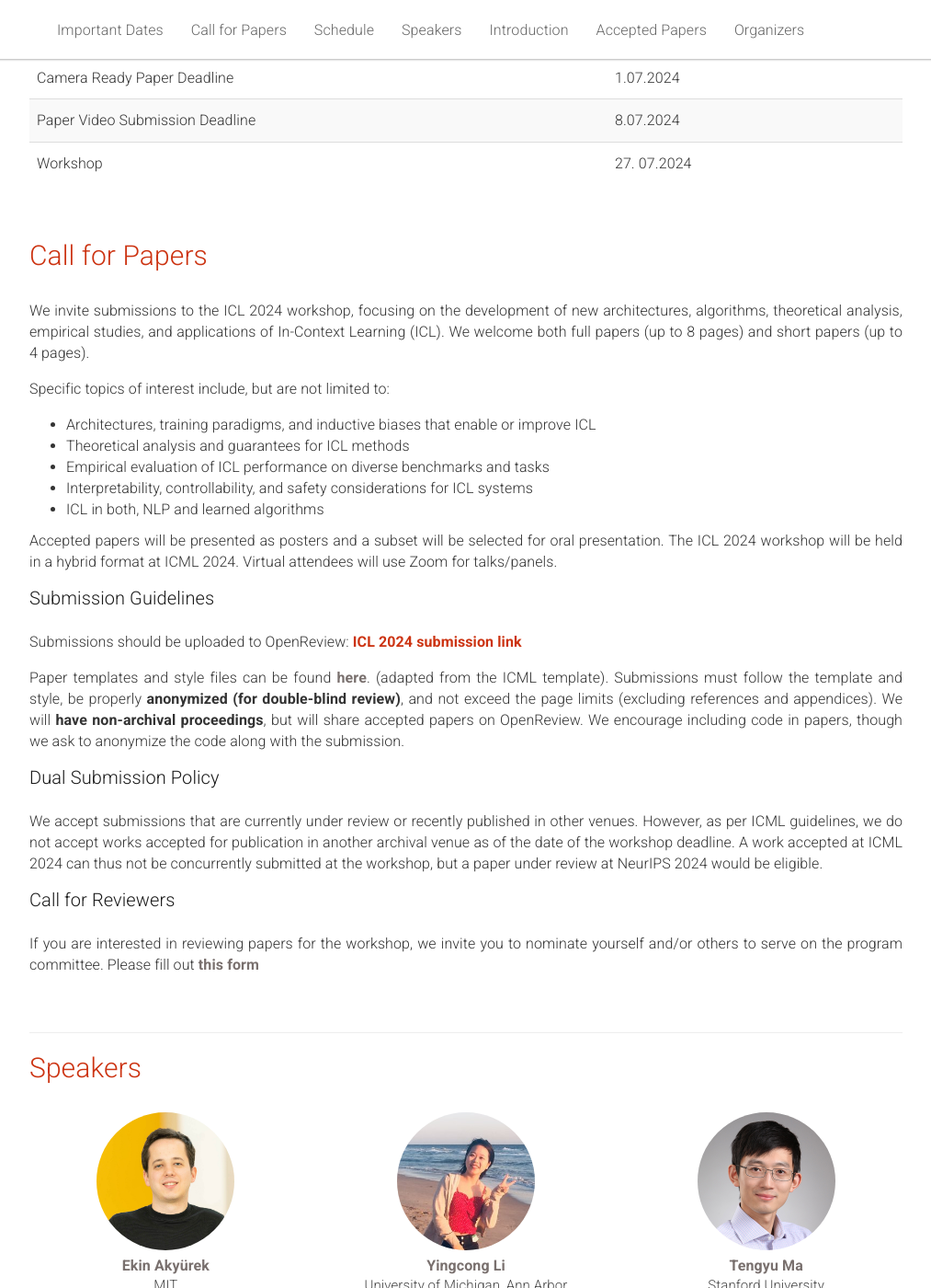
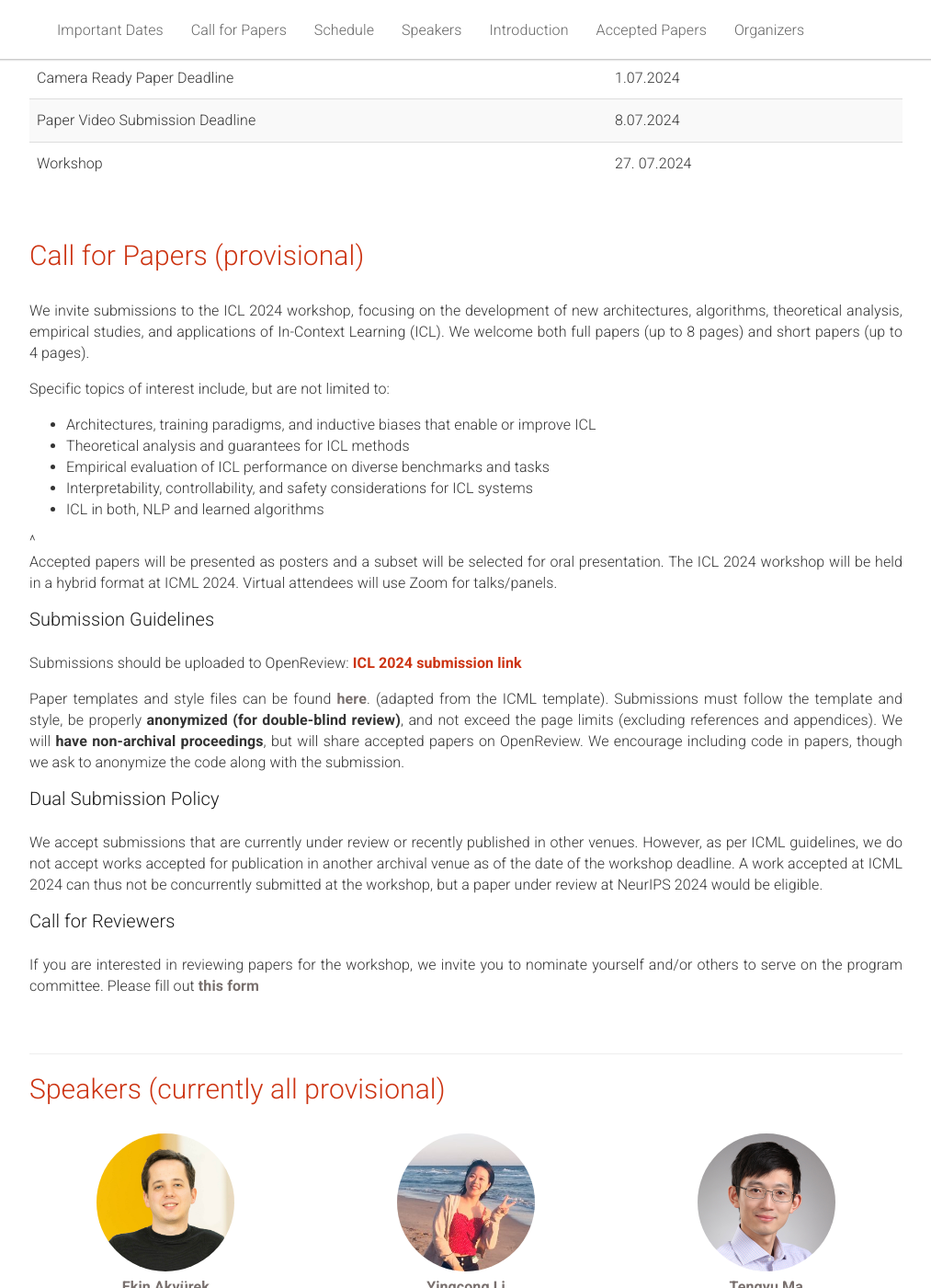
Before and after one commit to iclworkshop/iclworkshop.github.io, a Jekyll site: the page built from _pages/home.md, in a window 1280 px wide and 1400 px high, scrolled down 952 px. Shown: the whole window at 92% size, without its empty margins (133-1146 px from the left). Built offline with Jekyll 4.4.1, drawn with Linux system fonts in a browser that asks for light colours.

Commit message:
Update home.md

```diff
--- a/_pages/home.md
+++ b/_pages/home.md
@@ -215,7 +215,7 @@ In-context learning (ICL) is an emerging capability of large-scale models, inclu
 
 <div class="row" id="cfp">
   <div class="col-xs-12">
-    <h2>Call for Papers</h2>
+    <h2>Call for Papers (provisional)</h2>
     <br />
   </div>
 </div>
@@ -232,7 +232,7 @@ In-context learning (ICL) is an emerging capability of large-scale models, inclu
           <li>Empirical evaluation of ICL performance on diverse benchmarks and tasks</li>
           <li>Interpretability, controllability, and safety considerations for ICL systems</li>
           <li>ICL in both, NLP and learned algorithms</li>
-        </ul>
+        </ul>^
         <p>Accepted papers will be presented as posters and a subset will be selected for oral presentation. The ICL 2024 workshop will be held in a hybrid format at ICML 2024. Virtual attendees will use Zoom for talks/panels.</p>
         <h3>Submission Guidelines</h3>
         <br />
@@ -255,7 +255,7 @@ In-context learning (ICL) is an emerging capability of large-scale models, inclu
 
 <div class="row" id="speakers">
   <div class="col-xs-12">
-    <h2>Speakers</h2>
+    <h2>Speakers (currently all provisional)</h2>
     <br />
   </div>
 </div>
```
